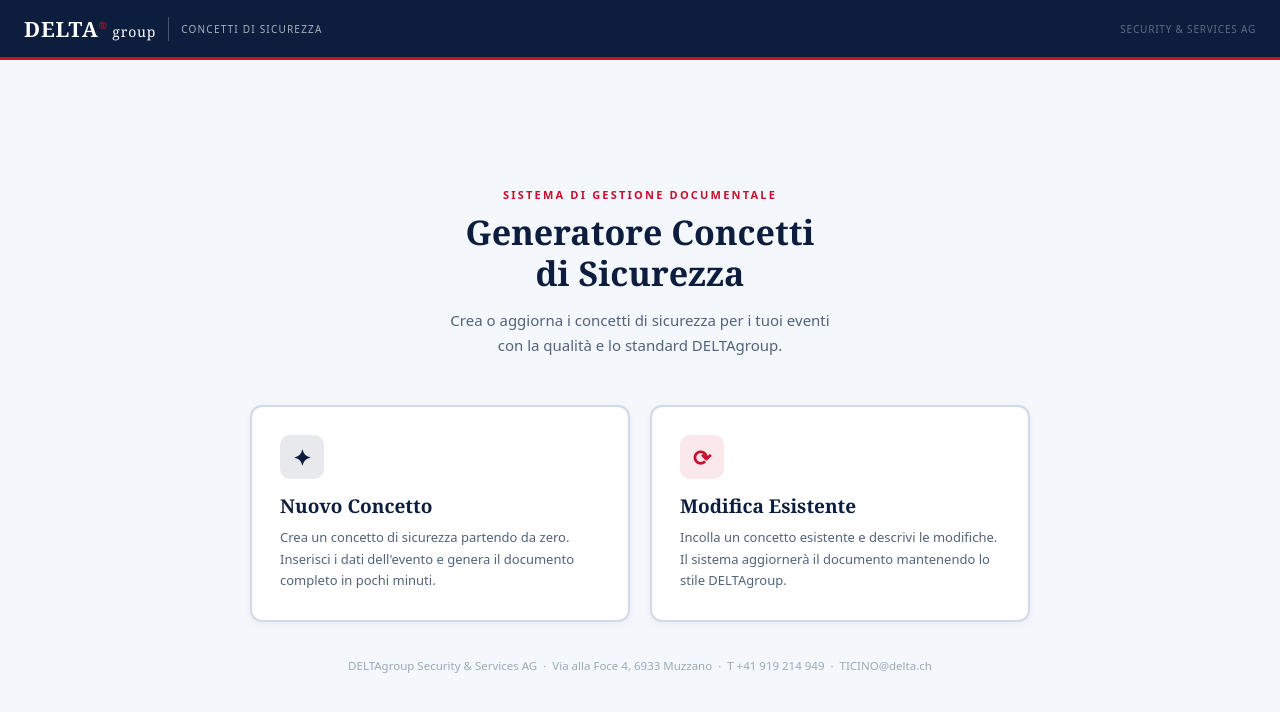
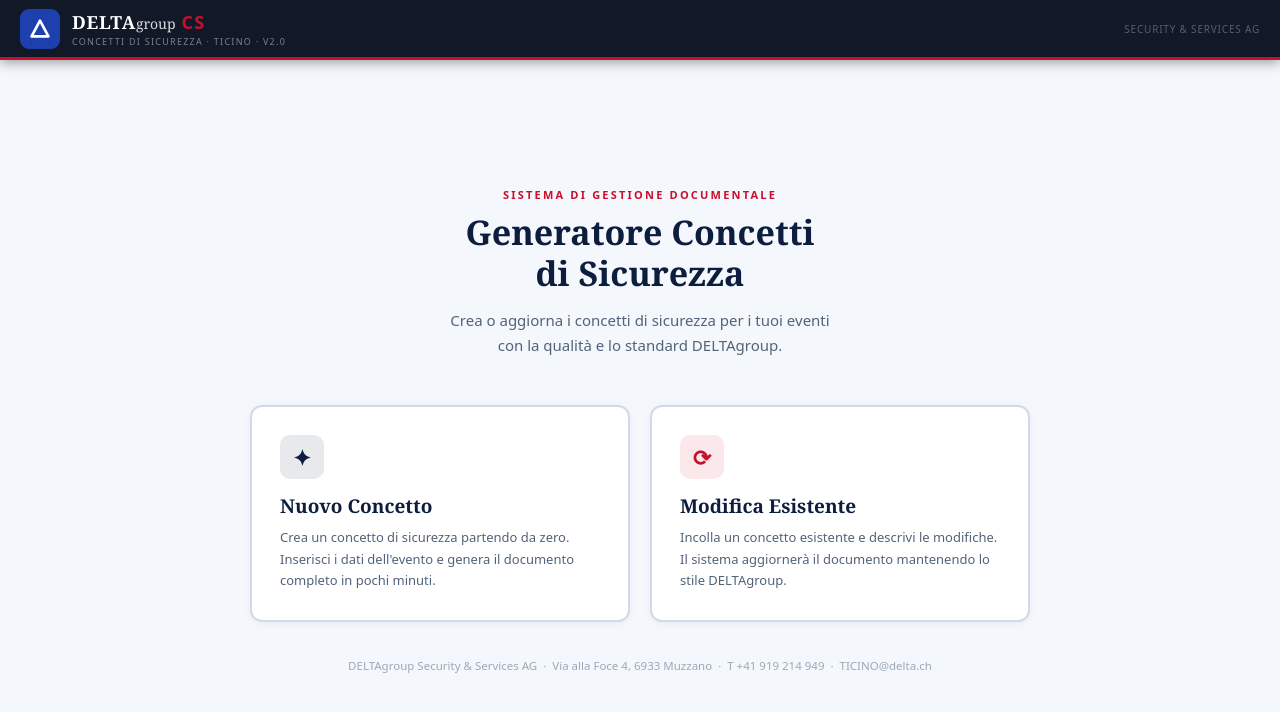
Before and after one commit to marcopoletti78-blip/DELTAgroup-CS, a React (Vite) app: page / in a window 1280 px wide. Shown: the top 712 px of the page. Built offline with nearby package versions, Linux system fonts and the light colour scheme.

Commit message:
Update App.jsx

```diff
--- a/src/App.jsx
+++ b/src/App.jsx
@@ -1341,21 +1341,31 @@
 function Header({ onHome }) {
   return (
     <div style={{
-      background:N, padding:"0 24px", height:"60px",
+      background:"#111827", padding:"0 20px", height:"60px",
       display:"flex",alignItems:"center",justifyContent:"space-between",
       borderBottom:`3px solid ${RD}`,position:"sticky",top:0,zIndex:100,
+      boxShadow:"0 2px 12px rgba(0,0,0,0.4)",
     }}>
-      <button onClick={onHome} style={{background:"none",border:"none",cursor:"pointer",display:"flex",alignItems:"center",gap:"12px"}}>
-        <div style={{...SERIF,fontSize:"21px",fontWeight:"700",color:WH,letterSpacing:"0.04em"}}>
-          DELTA<sup style={{fontSize:"10px",color:RD,verticalAlign:"super",fontWeight:"700"}}>®</sup>
-          <span style={{fontWeight:"400",fontSize:"14px"}}> group</span>
+      <button onClick={onHome} style={{background:"none",border:"none",cursor:"pointer",display:"flex",alignItems:"center",gap:"12px",padding:0}}>
+        {/* Logo triangolo DELTAgroup */}
+        <div style={{width:"40px",height:"40px",borderRadius:"9px",background:"#1E40AF",display:"flex",alignItems:"center",justifyContent:"center",flexShrink:0}}>
+          <svg viewBox="0 0 512 512" width="26" height="26">
+            <polygon points="256,92 422,402 90,402" fill="none" stroke="#fff" strokeWidth="52" strokeLinejoin="round"/>
+          </svg>
         </div>
-        <div style={{width:"1px",height:"24px",background:"rgba(255,255,255,0.25)"}}/>
-        <div style={{...SANS,fontSize:"10px",color:"rgba(255,255,255,0.65)",textTransform:"uppercase",letterSpacing:"0.12em"}}>
-          Concetti di Sicurezza
+        {/* Nome app */}
+        <div style={{display:"flex",flexDirection:"column",alignItems:"flex-start",gap:"1px"}}>
+          <div style={{display:"flex",alignItems:"baseline",gap:"0px"}}>
+            <span style={{...SERIF,fontSize:"18px",fontWeight:"700",color:WH,letterSpacing:"0.04em"}}>DELTA</span>
+            <span style={{...SERIF,fontSize:"14px",fontWeight:"400",color:"rgba(255,255,255,0.85)"}}>group</span>
+            <span style={{...SANS,fontSize:"18px",fontWeight:"700",color:RD,marginLeft:"6px",letterSpacing:"0.06em"}}>CS</span>
+          </div>
+          <div style={{...SANS,fontSize:"9px",color:"rgba(255,255,255,0.45)",textTransform:"uppercase",letterSpacing:"0.14em"}}>
+            Concetti di Sicurezza · Ticino · v2.0
+          </div>
         </div>
       </button>
-      <div style={{...SANS,fontSize:"10px",color:"rgba(255,255,255,0.35)",textTransform:"uppercase",letterSpacing:"0.08em"}}>
+      <div style={{...SANS,fontSize:"10px",color:"rgba(255,255,255,0.3)",textTransform:"uppercase",letterSpacing:"0.08em",textAlign:"right"}}>
         Security &amp; Services AG
       </div>
     </div>
```
